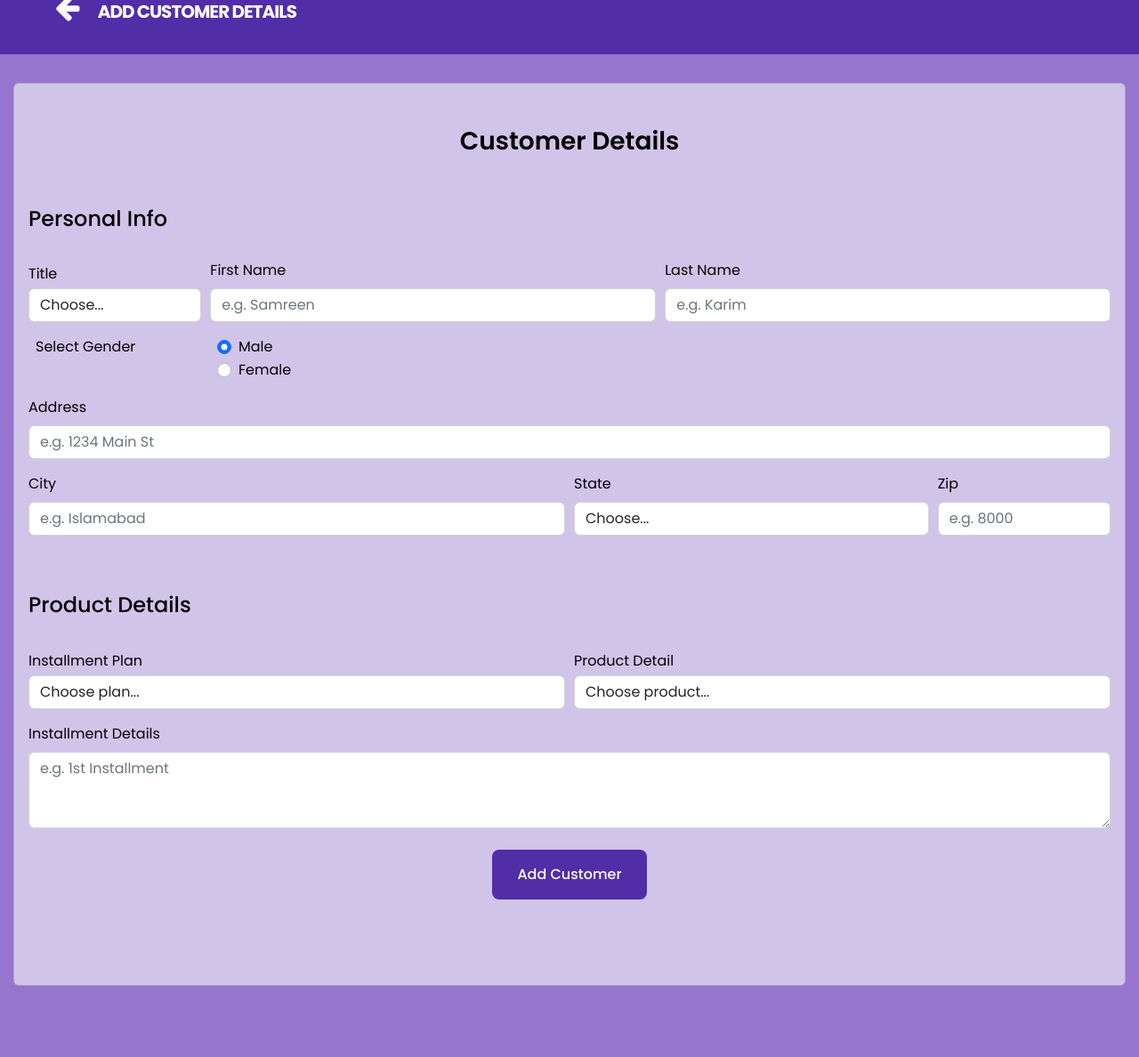
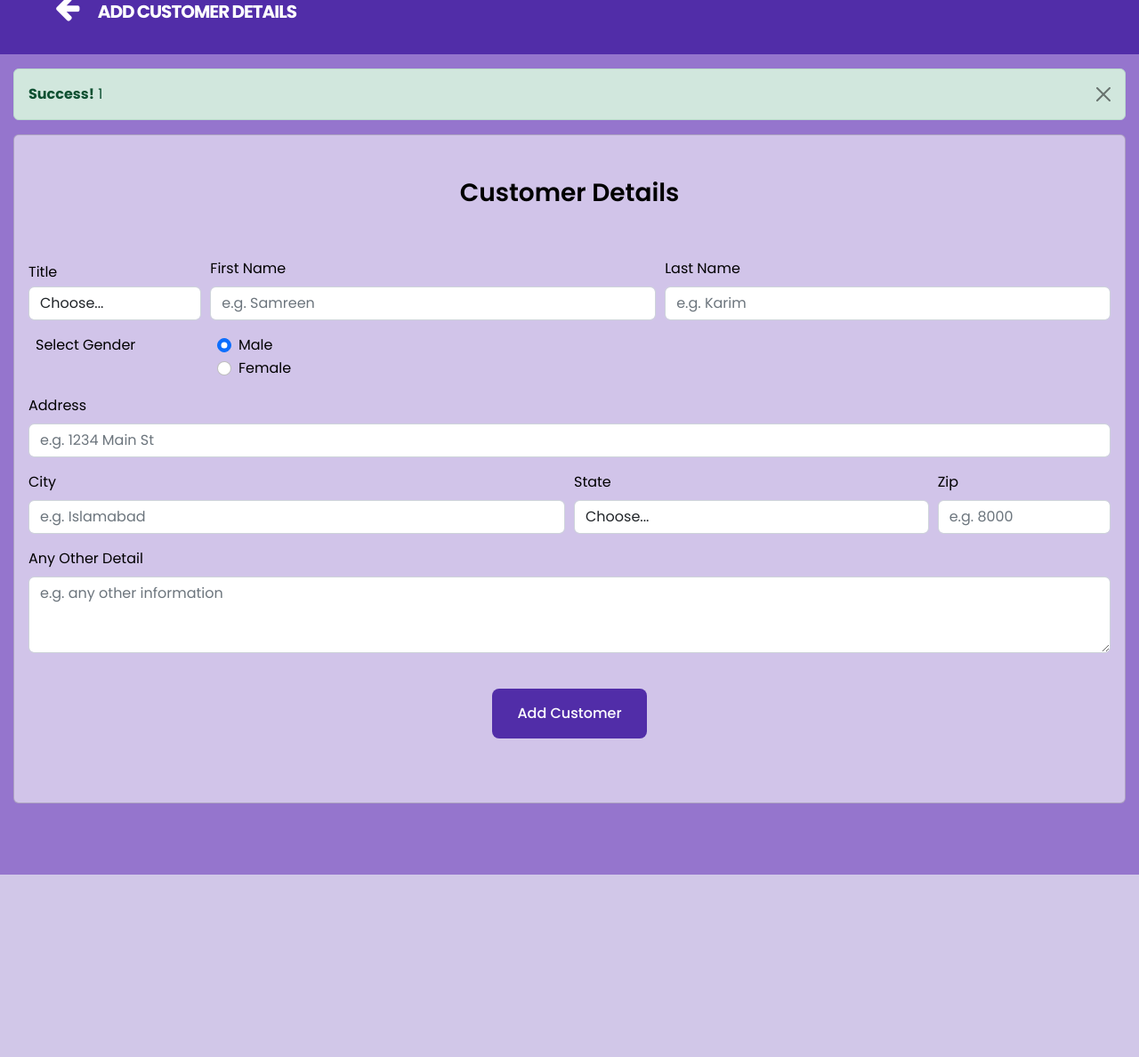
Before and after one commit to samreen32/E-InstallmentApplication_Project, a PHP site: page /addCustomer.php in a window 1280 px wide. Shown: the part 35-1223 px from the top of the page at 89% size. After the commit the page ends 1018 px from the top, so only its background shows below. Run offline with PHP 8.4, Linux system fonts and the light colour scheme; the visitor is signed in with stand-in values (Sample User, id 1); some libraries are stand-ins or nearby versions.

Commit message:
Add Customer page completed

```diff
--- a/addCustomer.php
+++ b/addCustomer.php
@@ -1,3 +1,29 @@
+<?php
+
+require("user_timestamp.php");
+ require_once('database.php');
+ if(isset($_REQUEST['add_customer'])){
+	 $title = $database->sanitize($_POST['title']);
+     $fname = $database->sanitize($_POST['fname']);
+	 $lname = $database->sanitize($_POST['lname']);
+	 $gender = $_POST['gender'];
+	 $address =  $database->sanitize($_POST['address']);
+     $city = $_POST['city'];
+     $state = $_POST['state'];
+     $zip = $_POST['zip'];
+     $other_details = $_POST['other_details'];
+
+	 $res = $database->add_customer($title, $fname, $lname, $gender, $address, $city, $state, $zip, $other_details);
+	 if($res){
+        $_SESSION['status'] = "Customer added Successfully.";
+	 }else{
+        $_SESSION['status'] = "Failed to add";
+	 }
+}
+?>
+
+
+
 <!DOCTYPE html>
 <html lang="en">
 
@@ -5,7 +31,7 @@
     <!-- Required meta tags -->
     <meta charset="utf-8">
     <meta name="viewport" content="width=device-width, initial-scale=1, shrink-to-fit=no">
-
+    <meta http-equiv="refresh" content="900;url=logout.php" />
 
     <!--=============== REMIX ICONS ===============-->
     <link href="https://cdn.jsdelivr.net/npm/remixicon@2.5.0/fonts/remixicon.css" rel="stylesheet">
@@ -23,12 +49,10 @@
     <link rel="stylesheet" href="assets/css/styles.css">
     <title>Customer Installment-Application</title>
 
-
 </head>
 
 
 <body>
-
 
     <!-- header -->
     <div class="container my-5">
@@ -58,12 +82,24 @@
         <div class="row my-5">
             <div class="col my-3">
                 <div class="col">
+                <?php
+                        if(isset($_SESSION['status']) && $_SESSION != ''){
+                    ?>
+                    <div class="alert alert-success alert-dismissible fade show" role="alert">
+                        <strong>Success!</strong><?php echo " ".$_SESSION['status']; ?>
+                        <button type="button" class="btn-close" data-bs-dismiss="alert" aria-label="Close"></button>
+                    </div>
+
+                    <?php
+                       unset($_SESSION['status']);
+                        }
+                    ?>
+
                     <div class="row row-header my-3">
                         <div class="card modal-body" style="width: 90rem;">
                             <div class="my-5 mx-3">
                             <h3 style="color: black; text-align: center">Customer Details</h3><br /><br />
                                 <form method="post">
-                                    <h4 style="color: black;">Personal Info</h4><br />
                                     <div class="form-row">
                                         <div class="form-group col-md-2">
                                             <label class="my-1 mr-2" for="title">Title</label>
@@ -137,36 +173,15 @@
                                             <input type="text" class="form-control" id="zip" name="zip"
                                                 placeholder="e.g. 8000">
                                         </div>
-                                    </div><br /><br />
-                                    <h4 style="color: black;">Product Details</h4><br />
-                                    <div class="form-row">
-                                        <div class="form-group col-md-6">
-                                            <label class="my-1 mr-2" for="plan">Installment Plan</label>
-                                            <select class="form-control" id="plan" name="plan">
-                                                <option selected>Choose plan...</option>
-                                                <option value="1st">1st Installment</option>
-                                                <option value="2nd">2nd Installment</option>
-                                                <option value="3rd">3rd Installment</option>
-                                            </select>
-                                        </div>
-                                        <div class="form-group col-md-6">
-                                            <label class="my-1 mr-2" for="plan">Product Detail</label>
-                                            <select class="form-control" id="plan" name="plan">
-                                                <option selected>Choose product...</option>
-                                                <option value="Electric">Electric Product</option>
-                                                <option value="Cosmatic">Cosmatic Product</option>
-                                                <option value="Clothing">Clothing Products</option>
-                                                <option value="Furniture">Furniture Products</option>
-                                            </select>
-                                        </div>
                                     </div>
                                     <div class="form-group">
-                                        <label for="textarea">Installment Details</label>
-                                        <textarea class="form-control" id="textarea" rows="3"
-                                            placeholder="e.g. 1st Installment" name="textarea"></textarea>
-                                    </div>
+                                        <label for="other_details">Any Other Detail</label>
+                                        <textarea class="form-control" id="other_details" rows="3"
+                                            placeholder="e.g. any other information" name="other_details"></textarea>
+                                    </div><br />
+
                                     <button type="submit" style="display: flex; margin: auto;"
-                                        class="button button--flex my-4" name="add_customer">Add
+                                        class="button button--flex" name="add_customer">Add
                                         Customer</button>
                                 </form>
                             </div><br>
@@ -195,4 +210,24 @@
 </script>
 <script src="assets/js/scripts.js"></script>
 
+<script src="cdnjs.cloudflare.com/ajax/libs/jquery/3.2.1/jquery.min.js"></script>
+
+<script>
+    setInterval(function() {
+        check_user();
+    }, 2000);
+function check_user(){
+    jQuery.ajax({
+        url: 'user_timestamp.php',
+        type: 'post',
+        data: 'type=ajax',
+        success: function(result){
+           if(result == 'logout'){
+            window.location.href='logout.php';
+           }
+        }
+    })
+}
+
+</script>
 </html>
--- a/database.php
+++ b/database.php
@@ -16,7 +16,6 @@
 	}
 
 	public function createSignup($fname, $email, $password){
-	   //insert login credentials in db.
 	   	$hash = password_hash($password, PASSWORD_DEFAULT);
 		$sql = "INSERT INTO signup (fname, email, password)
 		VALUES ('$fname', '$email', '$hash')";
@@ -98,7 +97,17 @@
 	}
 
 
-
+	public function add_customer($title, $fname, $lname, $gender, $address, $city, $state, $zip, $other_details){
+		$sql = "INSERT INTO add_customer (title, fname, lname, gender, address, city, state, zip, other_details)
+		VALUES ('$title', '$fname', '$lname', '$gender', '$address', '$city', '$state', '$zip', '$other_details')";
+		$res = mysqli_query($this->connection, $sql);
+		if($res){
+	 		return true;
+		}else{
+			die("err".mysqli_error($this->connection));
+			return false;
+		}
+	}
 
 
 
```
Also changed, not shown: addProducts.php (+23 -9 lines), deleteProduct.php (+8 -7 lines), updateProduct.php (+23 -3 lines), viewProduct.php (+6 -3 lines).
